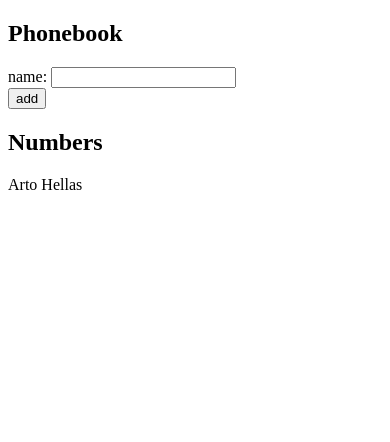
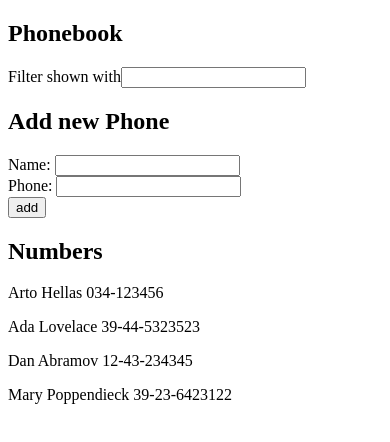
Before and after one commit to jbryan11/fullstack-open-2021, a React (Create React App) app in the folder part2/phonebook/: page / in a window 390 px wide. Shown: the top 442 px of the page. Built offline with nearby package versions, Linux system fonts and the light colour scheme.

Commit message:
Part 2 : Phonebook, exercise 2.7-2.10

```diff
--- a/part2/phonebook/src/App.js
+++ b/part2/phonebook/src/App.js
@@ -1,33 +1,51 @@
 import React, { useState } from "react";
-
+import Filter from "./components/Filter";
+import InputForm from "./components/InputForm";
+import Input from "./components/Input";
+import Persons from "./components/Persons";
 const App = () => {
-	const [persons, setPersons] = useState([{ name: "Arto Hellas" }]);
+	const [persons, setPersons] = useState([
+		{ name: "Arto Hellas", phone: "034-123456" },
+		{ name: "Ada Lovelace", phone: "39-44-5323523" },
+		{ name: "Dan Abramov", phone: "12-43-234345" },
+		{ name: "Mary Poppendieck", phone: "39-23-6423122" },
+	]);
 	const [newName, setNewName] = useState("");
-
+	const [newPhone, setNewPhone] = useState("");
+	const [filterInput, setFilterInput] = useState("");
 	const handleInputName = (event) => {
 		setNewName(event.target.value);
 	};
+	const handleInputPhone = (event) => {
+		setNewPhone(event.target.value);
+	};
+	const handleFilterInput = (event) => {
+		setFilterInput(event.target.value);
+	};
 	const addNewName = (event) => {
 		event.preventDefault();
-		const newNameObj = { name: newName };
-		setPersons([newNameObj, ...persons]);
+		setPersons([{ name: newName, phone: newPhone }, ...persons]);
+		alert(`${newName} has already been added to phonebook`);
 		setNewName("");
+		setNewPhone("");
 	};
+	const fitlerResult = !filterInput
+		? persons
+		: persons.filter((person) =>
+				person.name.toLowerCase().includes(filterInput.toLocaleLowerCase())
+		  );
+
 	return (
 		<div>
 			<h2>Phonebook</h2>
-			<form onSubmit={addNewName}>
-				<div>
-					name: <input onChange={handleInputName} value={newName} />
-				</div>
-				<div>
-					<button type="submit">add</button>
-				</div>
-			</form>
+			<Filter handler={handleFilterInput} value={filterInput} />
+			<h2>Add new Phone</h2>
+			<InputForm formHandler={addNewName}>
+				<Input handler={handleInputName} value={newName}>Name</Input>
+				<Input handler={handleInputPhone} value={newPhone}>Phone</Input>
+			</InputForm>
 			<h2>Numbers</h2>
-			{persons.map((person) => (
-				<p key={person.name}>{person.name}</p>
-			))}
+			<Persons list={fitlerResult}/>
 		</div>
 	);
 };
--- /dev/null
+++ b/part2/phonebook/src/components/Filter.jsx
@@ -0,0 +1,9 @@
+const Filter = ({handler,value}) => {
+	return (
+		<div>
+			Filter shown with
+			<input onChange={handler} value={value} />
+		</div>
+	);
+};
+export default Filter
--- /dev/null
+++ b/part2/phonebook/src/components/Input.jsx
@@ -0,0 +1,8 @@
+const Input = ({handler, value, children }) => {
+	return (
+		<div>
+			{children}: <input onChange={handler} value={value}/>
+		</div>
+	);
+};
+export default Input
--- /dev/null
+++ b/part2/phonebook/src/components/InputForm.jsx
@@ -0,0 +1,11 @@
+const InputForm=({formHandler, children})=>{
+    return(
+        <form onSubmit={formHandler}>
+				{children}
+				<div>
+					<button type="submit">add</button>
+				</div>
+			</form>
+    )
+}
+export default InputForm
--- /dev/null
+++ b/part2/phonebook/src/components/Persons.jsx
@@ -0,0 +1,8 @@
+const Persons=({list})=>{
+    return list.map((person) => (
+        <p key={person.name}>
+            {person.name} {person.phone}
+        </p>
+    ))
+}
+export default Persons
```
